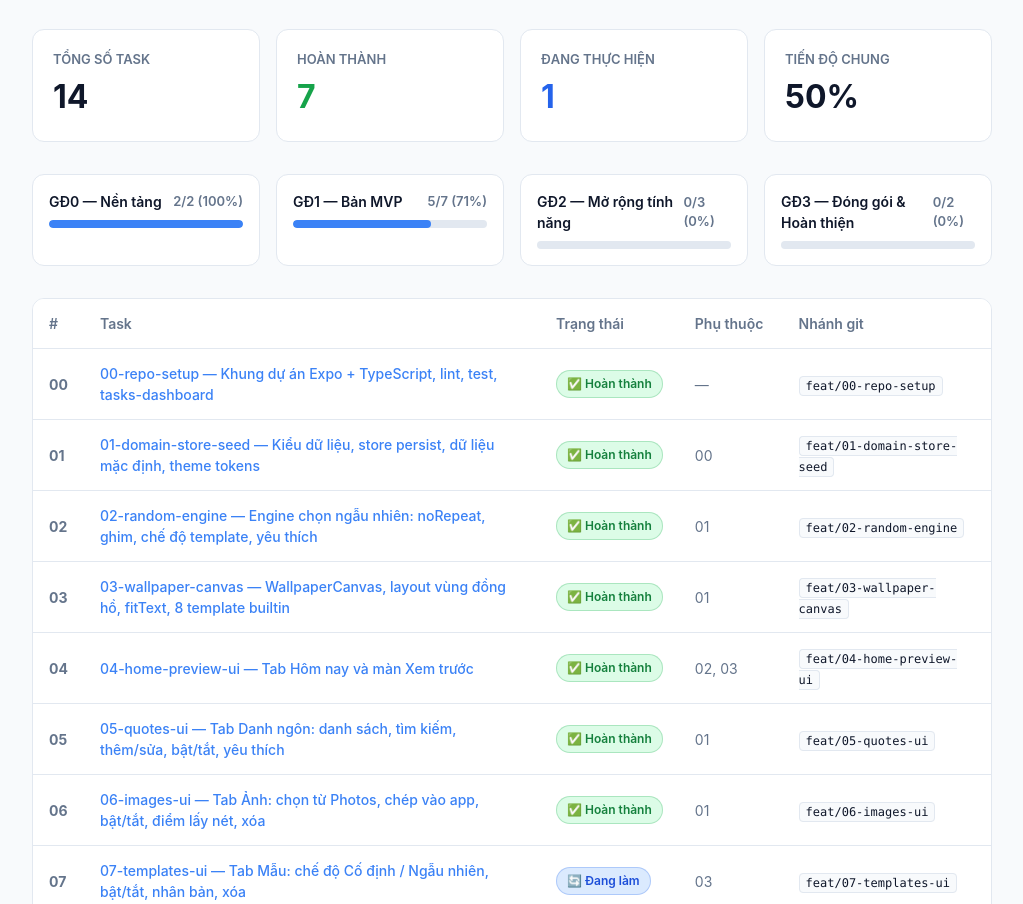
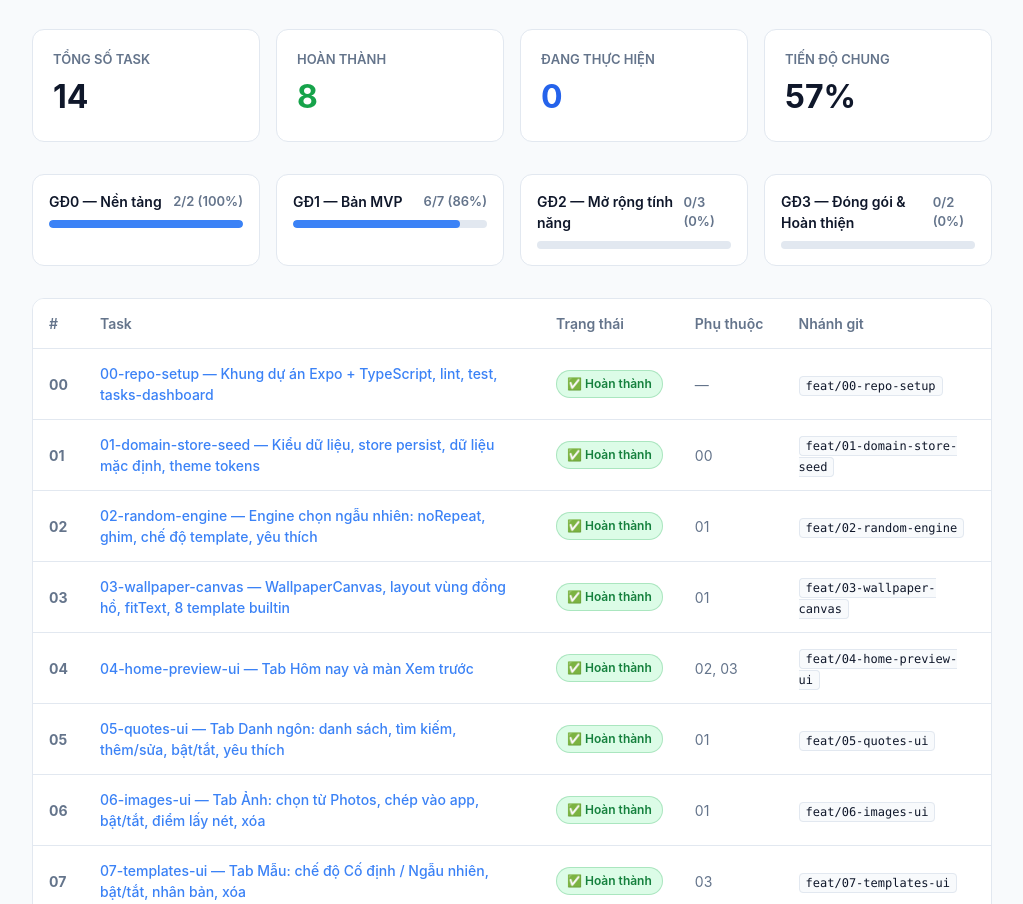
Before and after one commit to thanhtran031985/quotewallpaper, a website: page docs/tasks/dashboard.html in a window 1280 px wide. Shown: the part 108-1012 px from the top of the page, without its empty margins (128-1151 px from the left). Drawn offline with Linux system fonts and the light colour scheme.

Commit message:
docs(07): close task 07

```diff
--- a/docs/tasks/dashboard.html
+++ b/docs/tasks/dashboard.html
@@ -145,15 +145,15 @@
       </div>
       <div class="stat-card">
         <div class="stat-label">Hoàn thành</div>
-        <div class="stat-value" style="color: #16a34a;">7</div>
+        <div class="stat-value" style="color: #16a34a;">8</div>
       </div>
       <div class="stat-card">
         <div class="stat-label">Đang thực hiện</div>
-        <div class="stat-value" style="color: #2563eb;">1</div>
+        <div class="stat-value" style="color: #2563eb;">0</div>
       </div>
       <div class="stat-card">
         <div class="stat-label">Tiến độ chung</div>
-        <div class="stat-value">50%</div>
+        <div class="stat-value">57%</div>
       </div>
     </div>
 
@@ -173,10 +173,10 @@
       <div class="stage-card">
         <div class="stage-header">
           <span class="stage-name">GĐ1 — Bản MVP</span>
-          <span class="stage-stat">5/7 (71%)</span>
+          <span class="stage-stat">6/7 (86%)</span>
         </div>
         <div class="progress-bar-bg">
-          <div class="progress-bar-fill" style="width: 71%;"></div>
+          <div class="progress-bar-fill" style="width: 86%;"></div>
         </div>
       </div>
 
@@ -328,8 +328,8 @@
           <a href="07-templates-ui/task.md">07-templates-ui — Tab Mẫu: chế độ Cố định / Ngẫu nhiên, bật/tắt, nhân bản, xóa</a>
         </td>
         <td>
-          <span class="status-pill" style="background:#dbeafe; color:#1d4ed8; border:1px solid #2563eb40;">
-            🔄 Đang làm
+          <span class="status-pill" style="background:#dcfce7; color:#15803d; border:1px solid #16a34a40;">
+            ✅ Hoàn thành
           </span>
         </td>
         <td class="task-dep">03</td>
```
Also changed, not shown: docs/tasks/README.md.
